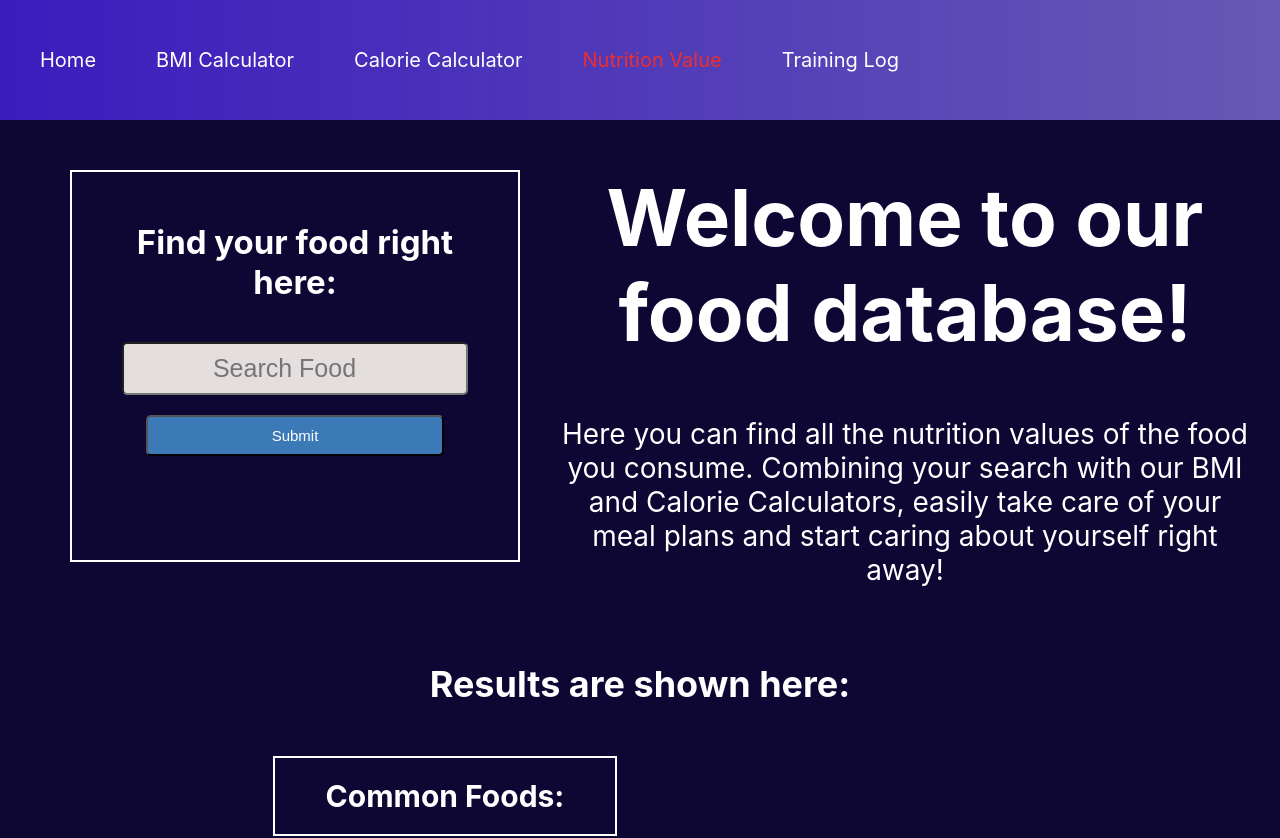
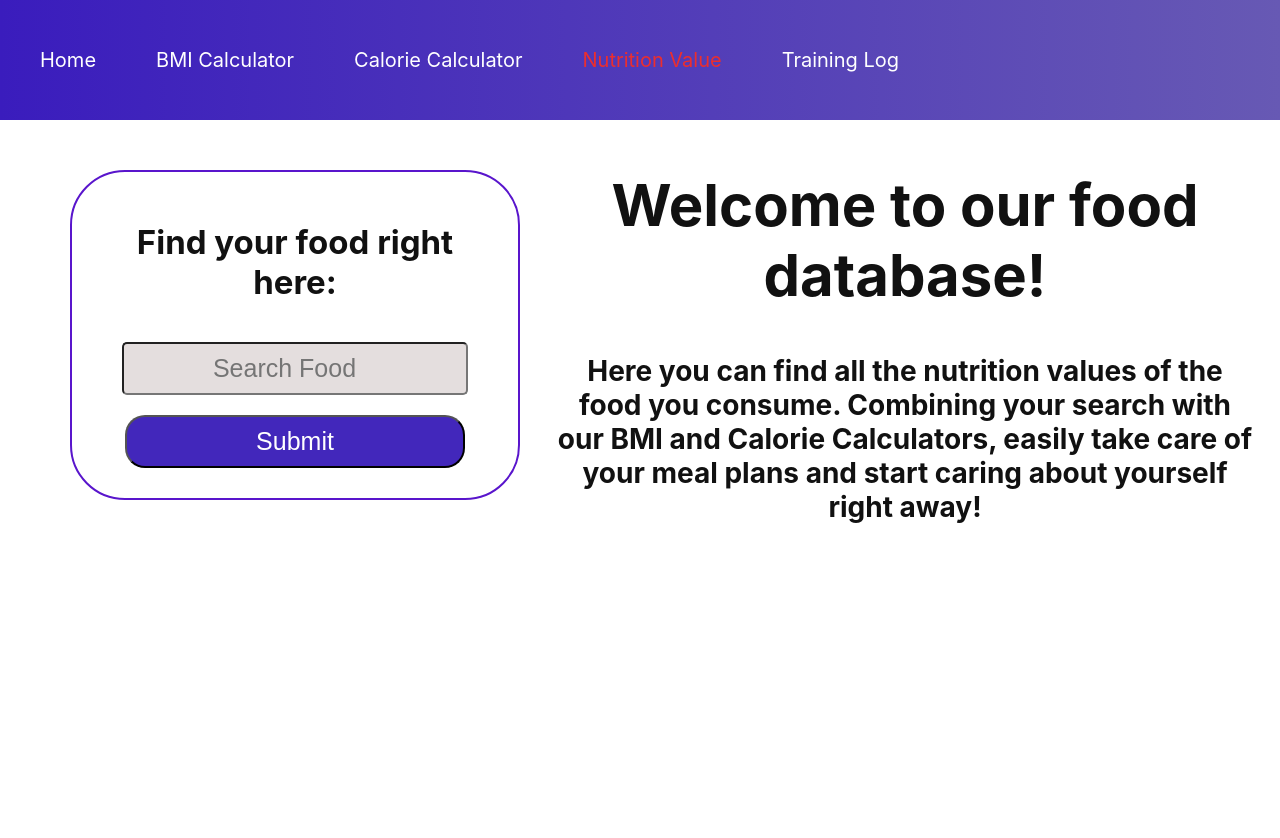
Before and after one commit to IvanBabic26/weight-track, a React (Create React App) app: page /nutritionvalue in a window 1280 px wide. Shown: the top 838 px of the page. After the commit the page ends 800 px from the top, so only its background shows below. Built offline with nearby package versions, Linux system fonts and the light colour scheme.

Commit message:
reworked putput values and search bar

```diff
--- a/src/App.css
+++ b/src/App.css
@@ -1,4 +1,4 @@
-.App {
+/* .App {
   text-align: center;
 }
 
@@ -26,4 +26,4 @@
   to {
     transform: rotate(360deg);
   }
-}
+} */
--- a/src/components/BMICalculator/BMICalculator.css
+++ b/src/components/BMICalculator/BMICalculator.css
@@ -1,6 +1,6 @@
 .bmiCalc {
   display: flex;
-  background-color: rgb(218, 204, 204);
+  background-color:#fff;
   color: #111;
 }
 .bmiPage {
--- a/src/components/CalorieCalculator/CalorieCalculator.css
+++ b/src/components/CalorieCalculator/CalorieCalculator.css
@@ -1,6 +1,6 @@
 .mealPlan {
   display: flex;
-  background-color: rgb(218, 204, 204);
+  background-color:#fff;
   color: #111;
 }
 
--- a/src/components/Home/Home.css
+++ b/src/components/Home/Home.css
@@ -26,7 +26,7 @@
 }
 
 .homePage {
-  background-color: rgb(218, 204, 204);
+  background-color:#fff;
   display: flex;
   padding: 14px;
 }
--- a/src/components/NutritionValues/NutritionValue.css
+++ b/src/components/NutritionValues/NutritionValue.css
@@ -1,9 +1,15 @@
+.nutritionValue {
+  display: flex;
+  background-color: #fff;
+  color: #111;
+}
+
 .nutriText {
-  color: white;
   text-align: center;
   display: inline-block;
   padding: 5px;
   font-size: 28px;
+  font-weight: bold;
 }
 
 .nutriValue {
@@ -13,9 +19,8 @@
 .nutriHeader {
   margin-top: 30px;
   display: block;
-  color: white;
   text-align: center;
-  font-size: 78px;
+  font-size: 58px;
 }
 
 .nutriValueWrapper {
@@ -26,7 +31,6 @@
   margin-bottom: 20px;
   display: flex;
   font-size: 22px;
-  color: #fff;
   text-align: center;
 }
 
@@ -36,10 +40,11 @@
   margin: 20px;
   padding: 10px;
 }
-.searchWrapper{
+.searchWrapper {
   margin: 30px 30px 30px 50px;
   padding: 30px;
-  border: 2px solid;
+  border: 2px solid #5915cc;
+  border-radius: 55px;
 }
 .headerSearch {
   margin: 0px;
@@ -48,28 +53,25 @@
 }
 
 .btnSubmitNutri {
-  display: inline-block;
-  background-color: #3b7ab6;
-  color: white;
-  width: 77%;
-  font-size: 15px;
+  background-color: #4227bb;
+  color: #fff;
+  width: 340px;
+  font-size: 25px;
+  border-radius: 20px;
+  cursor: pointer;
+  padding: 10px;
 }
 
 .headerOutput {
   text-align: center;
-  color: #fff;
   margin: 10px;
   font-size: 36px;
 }
 
 .foodOutput {
+  display: flex;
   text-align: center;
-}
-
-.foodOutput h2 {
-  width: 300px;
-  margin: 0 auto;
-  border: 2px #fff solid;
+  margin: 50px;
 }
 
 h2 {
@@ -80,16 +82,23 @@ h2 {
   font-size: 20px;
   margin: 20px;
   text-align: center;
-  color: #fff;
   float: left;
 }
-
+#commonOutput h2 {
+  background-color: #5915cc;
+  color: #fff;
+  border-radius: 55px;
+}
 #brandedOutput {
   font-size: 20px;
   margin: 20px;
   text-align: center;
+  float: right;
+}
+#brandedOutput h2 {
+  background-color: #5915cc;
   color: #fff;
-  float: right;
+  border-radius: 55px;
 }
 
 .foodList {
@@ -101,3 +110,19 @@ h2 {
 .outputList {
   margin: 10px;
 }
+
+.outputList a {
+  font-size: 26px;
+  color: #111;
+  text-decoration: none;
+}
+
+.outputList a:hover {
+  padding: 10px;
+  background-color: #5915cc;
+  font-size: 26px;
+  color: #fff;
+  text-decoration: none;
+  border: 1px solid #5915cc;
+  border-radius: 55px;
+}
--- a/src/components/NutritionValues/NutritionValue.js
+++ b/src/components/NutritionValues/NutritionValue.js
@@ -7,12 +7,20 @@ export default class NutritionValue extends Component {
   state = {
     someData: [],
     someOtherData: [],
-    searchInput: []
+    searchInput: [],
+    formComplete: false
   };
 
   searchChange = e => {
     this.setState({
       searchInput: e.target.value
+    });
+  };
+
+  submitForm = b => {
+    b.preventDefault();
+    this.setState({
+      formComplete: true
     });
   };
 
@@ -38,11 +46,13 @@ export default class NutritionValue extends Component {
 
   render() {
     return (
-      <div>
+      <div className="nutritionValue">
         <div className="nutriValue">
           <div className="nutriSearch">
             <div className="searchWrapper">
               <h2 className="headerSearch">Find your food right here:</h2>
+              <form onSubmit={this.submitForm}>
+
               <input
                 className="searchBox"
                 type="search"
@@ -54,7 +64,9 @@ export default class NutritionValue extends Component {
                 className="btnSubmitNutri"
                 value="Submit"
                 onClick={this.getItem}
+
               />
+              </form>
             </div>
             <div className="nutriValueWrapper">
               <h1 className="nutriHeader">Welcome to our food database!</h1>
@@ -66,8 +78,9 @@ export default class NutritionValue extends Component {
               </div>
             </div>
           </div>
-        </div>
-        <h2 className="headerOutput">Results are shown here:</h2>
+          {this.state.formComplete && (
+            <div>
+          <h2 className="headerOutput">Results are shown below:</h2>
             <div className="foodOutput">
             <div id="commonOutput" className="foodList">
               <h2>Common Foods:</h2>
@@ -97,6 +110,9 @@ export default class NutritionValue extends Component {
               </div>
           </div>
           </div>
+          )}
+        </div>
+      </div>
     );
   }
 }
--- a/src/components/TrainingLog/TrainingLog.css
+++ b/src/components/TrainingLog/TrainingLog.css
@@ -1,3 +1,3 @@
 .exerciseOutput {
-    color: #fff;
+    color: #111;
 }
--- a/src/components/TrainingLog/TrainingLog.js
+++ b/src/components/TrainingLog/TrainingLog.js
@@ -8,7 +8,7 @@ export default class TrainingLog extends Component {
     searchValue: []
   };
   componentDidMount() {
-    this.getExercise(this.props.match.params.id);
+    this.getExercise(this.props.match.params.name);
     console.log("test");
   }
 
@@ -40,9 +40,15 @@ export default class TrainingLog extends Component {
 
   render() {
     return (
-      <div>
+      <div className="trainLog">
+        <h1>
+          Hi there! Are you ready? Let's begin. Everytime you do some exercise,
+          ever wonder how much calories you burned? Well, this is the place for
+          you. Here you can make your own log with your training routines and
+          exercises. Just select the activites you did and voila, see your
+          progress on that fat burning regime!
+        </h1>
         <div className="searchWrapper">
-          <h2 className="headerSearch">Exercise log:</h2>
           <input
             className="searchBox"
             type="search"
@@ -79,29 +85,29 @@ export default class TrainingLog extends Component {
                     <td>{training.nf_calories}</td>
                   </tr>
                   <tr>
-            <td></td>
-            <td></td>
-            <td></td>
+                    <td />
+                    <td />
+                    <td />
                   </tr>
                   <tr>
-            <td></td>
-            <td></td>
-            <td></td>
+                    <td />
+                    <td />
+                    <td />
                   </tr>
                   <tr>
-            <td></td>
-            <td></td>
-            <td></td>
+                    <td />
+                    <td />
+                    <td />
                   </tr>
                   <tr>
-            <td></td>
-            <td></td>
-            <td></td>
+                    <td />
+                    <td />
+                    <td />
                   </tr>
                   <tr>
-            <td></td>
-            <td></td>
-            <td></td>
+                    <td />
+                    <td />
+                    <td />
                   </tr>
                 </table>
               </div>
--- a/src/index.css
+++ b/src/index.css
@@ -1,6 +1,6 @@
 body {
   margin: 0;
-  background-color: #0e0633;
+  background-color: #fff;
   font-family: -apple-system, BlinkMacSystemFont, "Segoe UI", "Roboto", "Oxygen",
     "Ubuntu", "Cantarell", "Fira Sans", "Droid Sans", "Helvetica Neue",
     sans-serif;
```
Lines whose indentation alone changed are shown as unchanged.
